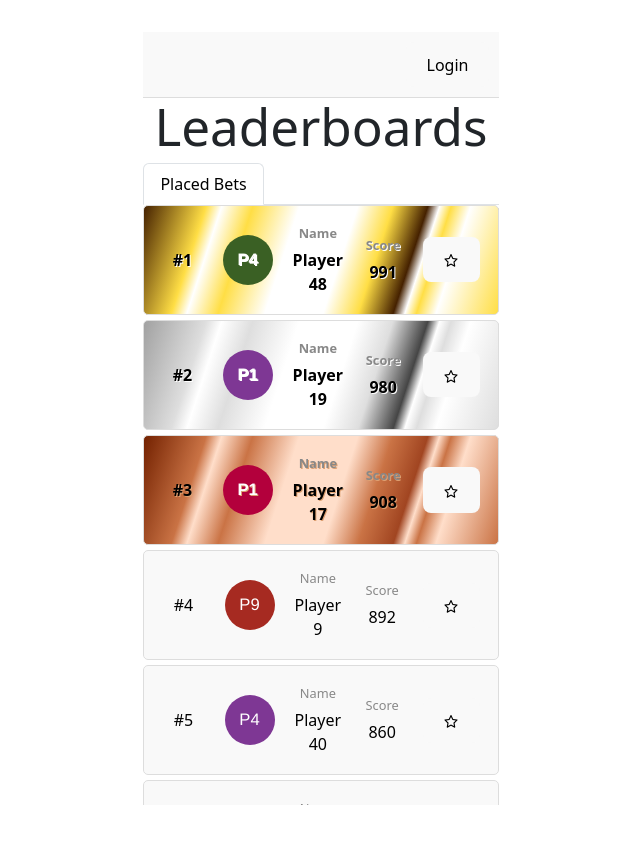
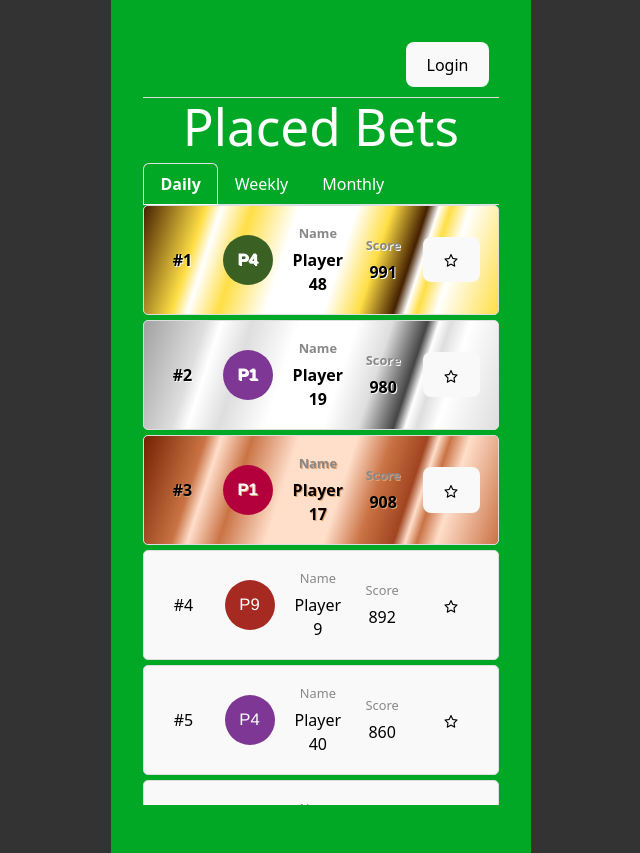
Before and after one commit to auchiya/leader-share, a React (Vite) app: page / in a window 1280 px wide. Shown: the whole page, without its empty margins (319-959 px from the left). Built offline with nearby package versions, Linux system fonts and the light colour scheme.

Commit message:
add styles

```diff
--- a/src/App.css
+++ b/src/App.css
@@ -3,6 +3,7 @@
   margin: 0 auto;
   padding: 2rem;
   text-align: center;
+  background-color: #00a826;
 }
 
 .logo {
@@ -276,3 +277,22 @@
     #732100
   );
 }
+
+body{
+  background-color: rgba(0,0,0,.8) !important;
+}
+
+.mainTitle {
+  color: white;
+}
+
+.nav-tabs .nav-link.active, .nav-tabs .nav-item.show .nav-link
+{
+  background-color: rgba(0, 168, 38, 1) !important;
+  font-weight: bolder;
+  color: white !important;
+}
+
+.nav-tabs .nav-link {
+  color: white;
+}
--- a/src/LeaderBoardPage.tsx
+++ b/src/LeaderBoardPage.tsx
@@ -12,7 +12,7 @@ export const LeaderBoardPage = () => {
 
     return (
         <>
-            <h1>Leaderboards</h1>
+            <h1 className="mainTitle">Placed Bets</h1>
             <ul className="nav nav-tabs">
                 {leaderboards.map((leaderboard, index) => (
                 <li className="nav-item" key={index}>
--- a/src/Topbar.tsx
+++ b/src/Topbar.tsx
@@ -10,12 +10,16 @@ const TopBarContainer = styled.div`
   justify-content: flex-end;
   align-items: center;
   padding: 10px;
-  background-color: #f9f9f9;
+  background-color: #00a826;
   border-bottom: 1px solid #ddd;
 `;
 
 const UserAvatar = styled(Avatar)`
-  margin-left: 10px;
+  margin-right: 18px;
+`;
+
+const LoginButton = styled.button`
+margin-right: 18px;
 `;
 
 const TopBar = () => {
@@ -32,9 +36,9 @@ const TopBar = () => {
       {user ? (
         <>
           <UserAvatar name={user.name} size="50" round={true} />
-          <button onClick={logout}>
+          <LoginButton onClick={logout}>
             <FiLogOut />
-          </button>
+          </LoginButton>
           <ShareLeaderBoard />
         </>
       ) : (
--- a/src/data.ts
+++ b/src/data.ts
@@ -16,9 +16,17 @@ const generatePlayers = (start: number): Player[] => {
 
 const leaderboards: Leaderboard[] = [
   {
-    name: "Placed Bets",
+    name: "Daily",
     players: generatePlayers(1).sort((a, b) => a.score < b.score ? 1 : -1)
-    },
+  },
+  {
+    name: "Weekly",
+    players: generatePlayers(1).sort((a, b) => a.score < b.score ? 1 : -1)
+  },
+  {
+    name: "Monthly",
+    players: generatePlayers(1).sort((a, b) => a.score < b.score ? 1 : -1)
+  },
   // Add more leaderboards as needed
 ];
 
--- a/src/index.css
+++ b/src/index.css
@@ -34,6 +34,7 @@ body {
 h1 {
   font-size: 3.2em;
   line-height: 1.1;
+  color: white;
 }
 
 button {
```
